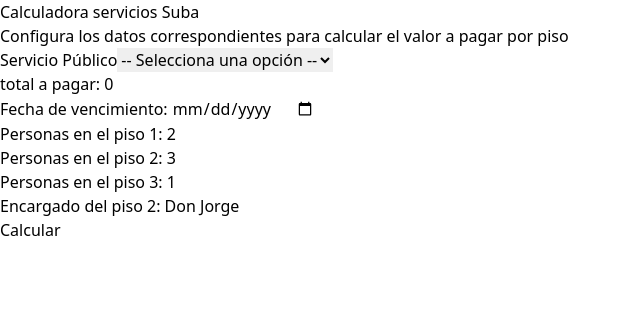
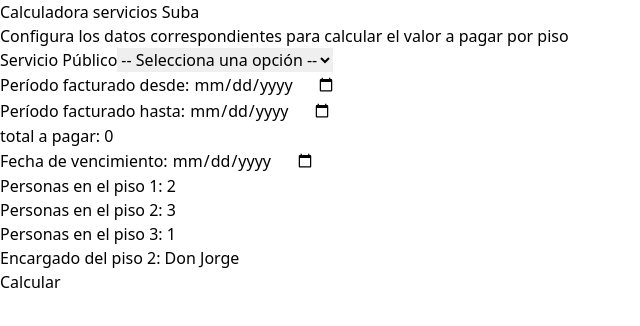
Before and after one commit to Dartheryon/calculadoraServ-FE, a React (Vite) app: page / in a window 1280 px wide. Shown: the top 326 px of the page, without its empty margins (0-640 px from the left). Built offline with nearby package versions, Linux system fonts and the light colour scheme.

Commit message:
Adding BillSince and BillTo

```diff
--- a/src/App.tsx
+++ b/src/App.tsx
@@ -8,6 +8,8 @@ import DataPresentation from './components/DataPresentation';
 const SERVICE_BILL_INITIAL_STATE: ServiceBill = {
   bill: '',
   billDate: '',
+  billSince: '',
+  billTo: '',
   total: '0'
 }
 
--- a/src/components/MainForm.tsx
+++ b/src/components/MainForm.tsx
@@ -27,8 +27,10 @@ const MainForm = ({
   const [errorBill, setErrorBill] = useState<boolean>(false)
   const [errorAmmountBill, setErrorAmmountBill] = useState<boolean>(false)
   const [errorBillDate, setErrorBillDate] = useState<boolean>(false)
+  const [errorBillSince, setErrorBillSince] = useState<boolean>(false)
+  const [errorBillTo, setErrorBillTo] = useState<boolean>(false)
   const { firstFloor, secondFloor, thirdFloor, local, isWaterBill, nameRecipient } = homeData
-  const { bill, billDate, total } = serviceBill
+  const { bill, billDate, billSince, billTo, total } = serviceBill
 
 
   const calculate = (e: React.FormEvent) => {
@@ -42,6 +44,12 @@ const MainForm = ({
     }
     if (billDate === '') {
       setErrorBillDate(true)
+    }
+    if (billSince === '') {
+      setErrorBillSince(true)
+    }
+    if (billTo === '') {
+      setErrorBillTo(true)
     }
     if (errorBill || errorAmmountBill || errorBillDate) {
       return
@@ -110,6 +118,32 @@ Por favor confirmar el recibo de este mensaje. Gracias. Tenga un buen día.`
             <option value='Energia'>Energía</option>
             <option value='internet'>Internet</option>
           </select>
+        </div>
+        {
+          errorBillDate && <p className='text-center font-bold text-white py-5 bg-red-700'>Por favor elige una fecha</p>
+        }
+        <div className='flex flex-col my-3'>
+          <label className='mb-1' htmlFor='finalDate'>Período facturado desde: </label>
+          <input
+            className="shadow appearance-none border-cyan-700 border rounded w-full py-2 px-3
+            text-slate-700 leading-tight focus:outline-none focus:shadow-outline"
+            type='date'
+            onChange={e => setServiceBill({ ...serviceBill, billDate: new Date(e.target.value) })}
+            name='billSince'
+            id='billSince' />
+        </div>
+        {
+          errorBillDate && <p className='text-center font-bold text-white py-5 bg-red-700'>Por favor elige una fecha</p>
+        }
+        <div className='flex flex-col my-3'>
+          <label className='mb-1' htmlFor='finalDate'>Período facturado hasta: </label>
+          <input
+            className="shadow appearance-none border-cyan-700 border rounded w-full py-2 px-3
+            text-slate-700 leading-tight focus:outline-none focus:shadow-outline"
+            type='date'
+            onChange={e => setServiceBill({ ...serviceBill, billDate: new Date(e.target.value) })}
+            name='BillTo'
+            id='BillTo' />
         </div>
         {
           errorAmmountBill && <p className='text-center font-bold text-white py-5 bg-red-700'>Por favor digita el valor de la factura</p>
--- a/src/interfaces/AppInterfaces.ts
+++ b/src/interfaces/AppInterfaces.ts
@@ -9,6 +9,8 @@ export interface HomeData {
 
 export interface ServiceBill {
   bill: string;
+  billSince: Date | string;
+  billTo: Date | string;
   billDate: Date | string;
   total: string;
 }
```
